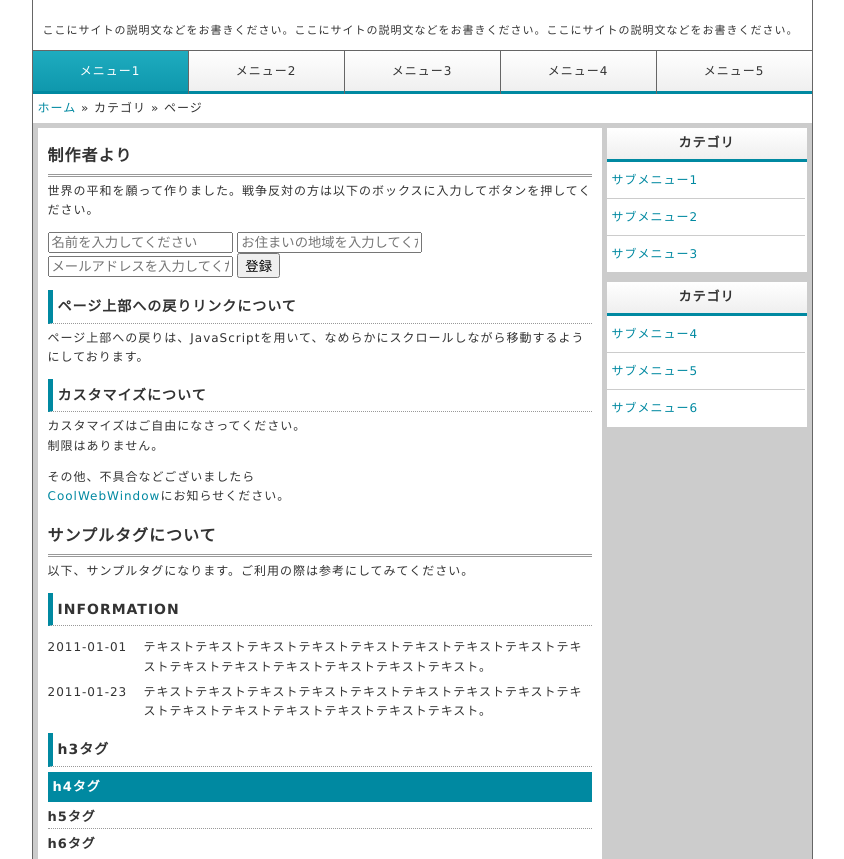
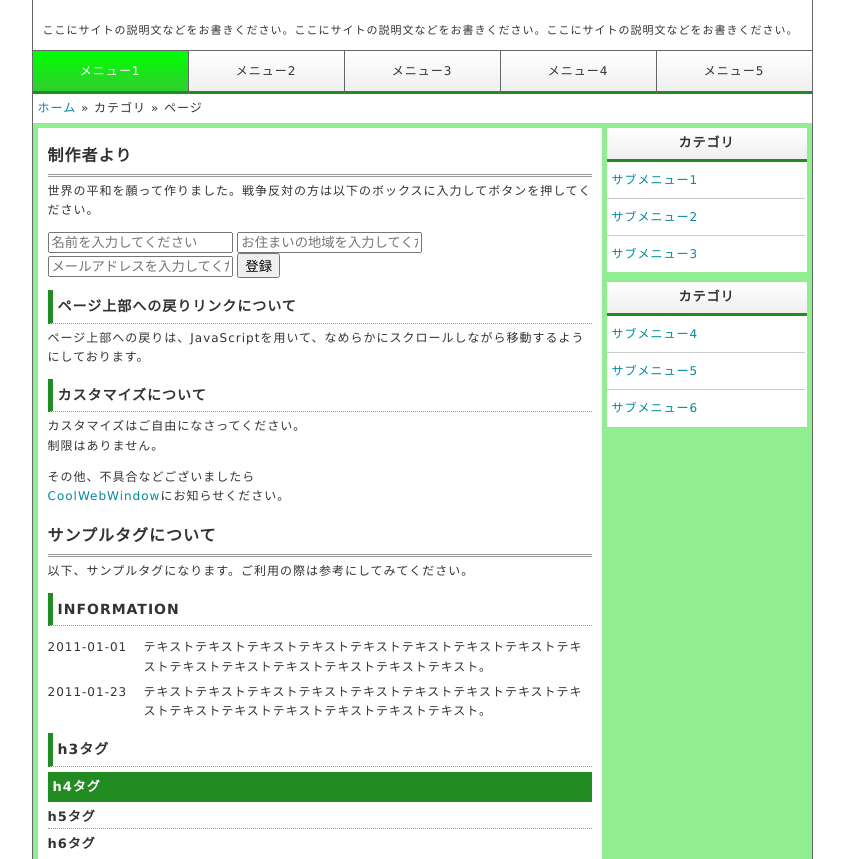
Before and after one commit to maeponyo/mirai, a plain HTML site: page index.html in a window 1280 px wide. Shown: the part 57-916 px from the top of the page, without its empty margins (218-1062 px from the left). Drawn offline with Linux system fonts and the light colour scheme.

Commit message:
色変更

```diff
--- a/css/common.css
+++ b/css/common.css
@@ -61,7 +61,7 @@ h1,h2,h3,h4,h5,h6 {
 }
 
 #contents {
-   background:#ccc;
+   background:#90EE90;
 }
 
 #main {
@@ -133,7 +133,7 @@ h1,h2,h3,h4,h5,h6 {
    color:#333;
    line-height:40px;
    text-decoration:none;
-   border-bottom:3px solid #0089a1;
+   border-bottom:3px solid #228B22;
    background:#fff;
    background:linear-gradient(top, #fff, #efefef);
    background:-moz-linear-gradient(top, #fff, #efefef); /* Firefox用 */
@@ -148,21 +148,21 @@ h1,h2,h3,h4,h5,h6 {
 #menu li a.active {
    color:#fff;
    text-decoration:none;
-   background:#0F98AD;
-   background:linear-gradient(top, #1EACBF, #0F98AD);
-   background:-moz-linear-gradient(top, #1EACBF, #0F98AD); /* Firefox用 */
-   background:-o-linear-gradient(top, #1EACBF, #0F98AD); /* Opera用 */
-   background:-webkit-gradient(linear, left top, left bottom, from(#1EACBF), to(#0F98AD)); /* Safari,Google Chrome用 */
+   background:#32CD32;
+   background:linear-gradient(top, #00FF00, #32CD32);
+   background:-moz-linear-gradient(top, #00FF00, #32CD32); /* Firefox用 */
+   background:-o-linear-gradient(top, #00FF00, #32CD32); /* Opera用 */
+   background:-webkit-gradient(linear, left top, left bottom, from(#00FF00), to(#32CD32)); /* Safari,Google Chrome用 */
 }
 
 #menu li a:hover {
    color:#fff;
    text-decoration:none;
-   background:#0F98AD;
-   background:linear-gradient(top, #1EACBF, #0F98AD);
-   background:-moz-linear-gradient(top, #1EACBF, #0F98AD); /* Firefox用 */
-   background:-o-linear-gradient(top, #1EACBF, #0F98AD); /* Opera用 */
-   background:-webkit-gradient(linear, left top, left bottom, from(#1EACBF), to(#0F98AD)); /* Safari,Google Chrome用 */
+   background:#32CD32;
+   background:linear-gradient(top, #00FF00, #32CD32);
+   background:-moz-linear-gradient(top, #00FF00, #32CD32); /* Firefox用 */
+   background:-o-linear-gradient(top, #00FF00, #32CD32); /* Opera用 */
+   background:-webkit-gradient(linear, left top, left bottom, from(#00FF00), to(#32CD32)); /* Safari,Google Chrome用 */
 }
 
 
@@ -186,7 +186,7 @@ h1,h2,h3,h4,h5,h6 {
    margin-bottom:5px;
    padding:5px;
    font-size:14px;
-   border-left:5px solid #0089a1;
+   border-left:5px solid #228B22;
    border-bottom:1px dotted #999;
 }
 
@@ -195,7 +195,7 @@ h1,h2,h3,h4,h5,h6 {
    padding:5px;
    font-size:13px;
    color:#fff;
-   background:#0089a1;
+   background:#228B22;
 }
 
 #main h5 {
@@ -221,7 +221,7 @@ h1,h2,h3,h4,h5,h6 {
    padding:0;
    margin:0 0 0.5em 1em;
    padding:3px;
-   background:#eee;
+   background:#90EE90;
 }
 
 /* INFORMATION CUSTOMIZE */
@@ -252,7 +252,7 @@ h1,h2,h3,h4,h5,h6 {
    font-size:12px;
    text-align:left;
    border:1px solid #aaa;
-   background:#f0f7fc;
+   background:#90EE90;
 }
 
 #main table td {
@@ -274,7 +274,7 @@ h1,h2,h3,h4,h5,h6 {
    font-weight:bold;
    color:#333;
    text-align:center;
-   border-bottom:3px solid #0089a1;
+   border-bottom:3px solid #228B22;
    background:#efefef;
    background:-linear-gradient(top, #fff, #efefef);
    background:-moz-linear-gradient(top, #fff, #efefef); /* Firefox用 */
--- a/index.html
+++ b/index.html
@@ -2,7 +2,7 @@
 <html xmlns="http://www.w3.org/1999/xhtml" xml:lang="ja" lang="ja">
 <head>
 <meta http-equiv="Content-Type" content="text/html; charset=utf-8" />
-<meta http-equiv="Content-Style-Type" content="text/css" />
+<!--<meta http-equiv="Content-Style-Type" content="text/css" />-->
 <meta http-equiv="Content-Script-Type" content="text/javascript" />
 <meta http-equiv="imagetoolbar" content="no" />
 <meta name="description" content="" />
```
